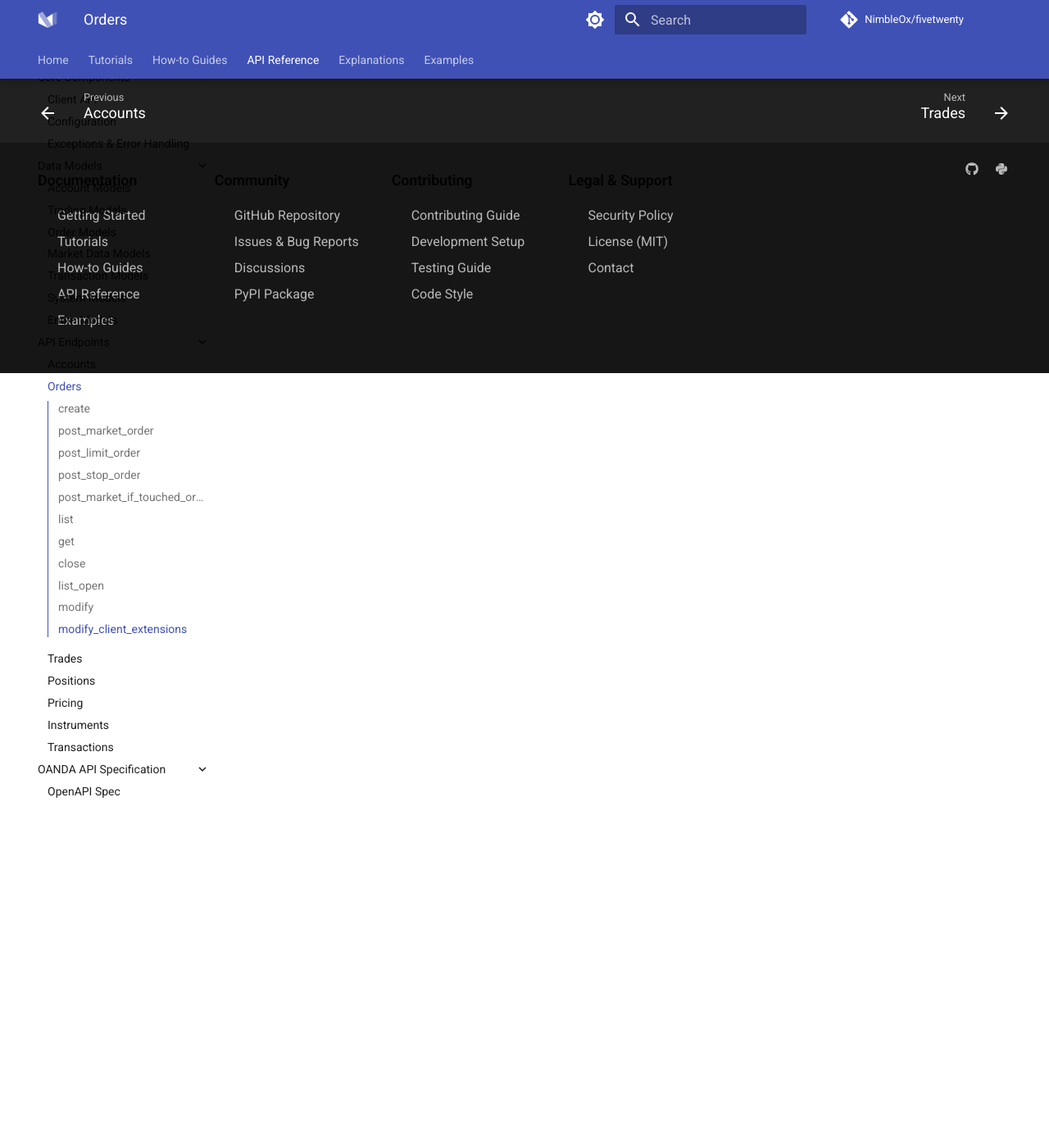
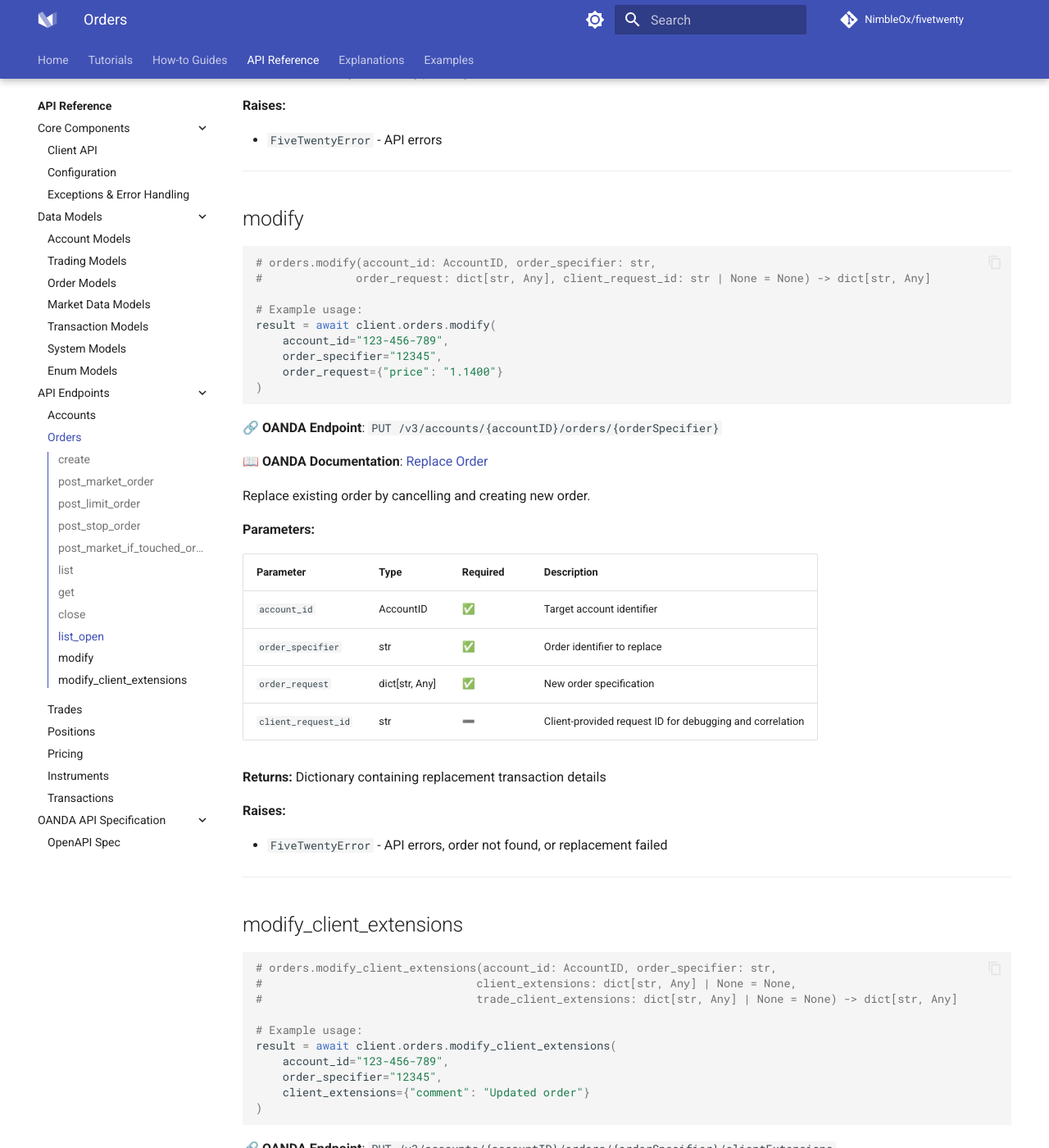
Before and after one commit to NimbleOx/fivetwenty, an MkDocs documentation site: the page built from docs/api-reference/endpoints/orders.md, in a window 1280 px wide and 1400 px high, scrolled down 8921 px. Shown: the whole window at 82% size. Built offline with MkDocs 1.6.1 and Material for MkDocs 9.7.7, drawn with Linux system fonts in a browser that asks for light colours; comment, search, counter and statistics services are not loaded; some of the changed text lies outside the part shown.

Commit message:
Complete API endpoint method signature fixes and import sorting
- Fix all remaining API endpoint method signatures in orders.md and transactions.md
- Convert invalid Python syntax to comments with practical usage examples
- Sort imports alphabetically in enum-models.md
- Add comprehensive example usage for all API endpoint methods

All API reference documentation now has valid Python syntax and proper examples

````diff
--- a/docs/api-reference/endpoints/orders.md
+++ b/docs/api-reference/endpoints/orders.md
@@ -8,7 +8,18 @@
 
 ## create
 ```python
-orders.create(account_id: AccountID, order_request: OrderRequest, timeout: float | None = None, client_request_id: str | None = None) -> OrderResponse
+# orders.create(account_id: AccountID, order_request: OrderRequest,
+#              timeout: float | None = None, client_request_id: str | None = None) -> OrderResponse
+
+# Example usage:
+order_response = await client.orders.create(
+    account_id="123-456-789",
+    order_request=MarketOrderRequest(
+        instrument="EUR_USD",
+        units=1000
+    ),
+    client_request_id="my-order-123"
+)
 ```
 🔗 **OANDA Endpoint**: `POST /v3/accounts/{accountID}/orders`
 
@@ -35,7 +46,19 @@
 
 ## post_market_order
 ```python
-orders.post_market_order(account_id: AccountID, instrument: InstrumentName, units: int | Decimal | str, take_profit: Decimal | None = None, stop_loss: Decimal | None = None, timeout: float | None = None, client_request_id: str | None = None) -> OrderResponse
+# orders.post_market_order(account_id: AccountID, instrument: InstrumentName,
+#                         units: int | Decimal | str, take_profit: Decimal | None = None,
+#                         stop_loss: Decimal | None = None, timeout: float | None = None,
+#                         client_request_id: str | None = None) -> OrderResponse
+
+# Example usage:
+order = await client.orders.post_market_order(
+    account_id="123-456-789",
+    instrument="EUR_USD",
+    units=1000,
+    take_profit=Decimal("1.1500"),
+    stop_loss=Decimal("1.1200")
+)
 ```
 🔗 **OANDA Endpoint**: `POST /v3/accounts/{accountID}/orders`
 
@@ -65,7 +88,18 @@
 
 ## post_limit_order
 ```python
-orders.post_limit_order(account_id: AccountID, instrument: InstrumentName, units: int | Decimal | str, price: Decimal, take_profit: Decimal | None = None, stop_loss: Decimal | None = None, timeout: float | None = None, client_request_id: str | None = None) -> OrderResponse
+# orders.post_limit_order(account_id: AccountID, instrument: InstrumentName,
+#                        units: int | Decimal | str, price: Decimal,
+#                        take_profit: Decimal | None = None, stop_loss: Decimal | None = None,
+#                        timeout: float | None = None, client_request_id: str | None = None) -> OrderResponse
+
+# Example usage:
+order = await client.orders.post_limit_order(
+    account_id="123-456-789",
+    instrument="EUR_USD",
+    units=1000,
+    price=Decimal("1.1350")
+)
 ```
 🔗 **OANDA Endpoint**: `POST /v3/accounts/{accountID}/orders`
 
@@ -97,7 +131,18 @@
 
 ## post_stop_order
 ```python
-orders.post_stop_order(account_id: AccountID, instrument: InstrumentName, units: int | Decimal | str, price: Decimal, take_profit: Decimal | None = None, stop_loss: Decimal | None = None, timeout: float | None = None, client_request_id: str | None = None) -> OrderResponse
+# orders.post_stop_order(account_id: AccountID, instrument: InstrumentName,
+#                       units: int | Decimal | str, price: Decimal,
+#                       take_profit: Decimal | None = None, stop_loss: Decimal | None = None,
+#                       timeout: float | None = None, client_request_id: str | None = None) -> OrderResponse
+
+# Example usage:
+order = await client.orders.post_stop_order(
+    account_id="123-456-789",
+    instrument="EUR_USD",
+    units=1000,
+    price=Decimal("1.1200")
+)
 ```
 🔗 **OANDA Endpoint**: `POST /v3/accounts/{accountID}/orders`
 
@@ -130,7 +175,18 @@
 
 ## post_market_if_touched_order
 ```python
-orders.post_market_if_touched_order(account_id: AccountID, instrument: InstrumentName, units: int | Decimal | str, price: Decimal, take_profit: Decimal | None = None, stop_loss: Decimal | None = None, timeout: float | None = None, client_request_id: str | None = None) -> OrderResponse
+# orders.post_market_if_touched_order(account_id: AccountID, instrument: InstrumentName,
+#                                    units: int | Decimal | str, price: Decimal,
+#                                    take_profit: Decimal | None = None, stop_loss: Decimal | None = None,
+#                                    timeout: float | None = None, client_request_id: str | None = None) -> OrderResponse
+
+# Example usage:
+order = await client.orders.post_market_if_touched_order(
+    account_id="123-456-789",
+    instrument="EUR_USD",
+    units=1000,
+    price=Decimal("1.1400")
+)
 ```
 🔗 **OANDA Endpoint**: `POST /v3/accounts/{accountID}/orders`
 
@@ -163,7 +219,16 @@
 
 ## list
 ```python
-orders.list(account_id: AccountID, ids: list[str] | None = None, state: str = "PENDING", instrument: str | None = None, count: int | None = None, before_id: str | None = None) -> dict[str, Any]
+# orders.list(account_id: AccountID, ids: list[str] | None = None,
+#            state: str = "PENDING", instrument: str | None = None,
+#            count: int | None = None, before_id: str | None = None) -> dict[str, Any]
+
+# Example usage:
+orders = await client.orders.list(
+    account_id="123-456-789",
+    state="PENDING",
+    count=50
+)
 ```
 🔗 **OANDA Endpoint**: `GET /v3/accounts/{accountID}/orders`
 
@@ -192,7 +257,13 @@
 
 ## get
 ```python
-orders.get(account_id: AccountID, order_specifier: str) -> dict[str, Any]
+# orders.get(account_id: AccountID, order_specifier: str) -> dict[str, Any]
+
+# Example usage:
+order = await client.orders.get(
+    account_id="123-456-789",
+    order_specifier="12345"
+)
 ```
 🔗 **OANDA Endpoint**: `GET /v3/accounts/{accountID}/orders/{orderSpecifier}`
 
@@ -217,7 +288,14 @@
 
 ## close
 ```python
-orders.close(account_id: AccountID, order_specifier: str, timeout: float | None = None, client_request_id: str | None = None) -> dict[str, Any]
+# orders.close(account_id: AccountID, order_specifier: str,
+#             timeout: float | None = None, client_request_id: str | None = None) -> dict[str, Any]
+
+# Example usage:
+result = await client.orders.close(
+    account_id="123-456-789",
+    order_specifier="12345"
+)
 ```
 🔗 **OANDA Endpoint**: `PUT /v3/accounts/{accountID}/orders/{orderSpecifier}/cancel`
 
@@ -244,7 +322,10 @@
 
 ## list_open
 ```python
-orders.list_open(account_id: AccountID) -> dict[str, Any]
+# orders.list_open(account_id: AccountID) -> dict[str, Any]
+
+# Example usage:
+open_orders = await client.orders.list_open(account_id="123-456-789")
 ```
 🔗 **OANDA Endpoint**: `GET /v3/accounts/{accountID}/pendingOrders`
 
@@ -268,7 +349,15 @@
 
 ## modify
 ```python
-orders.modify(account_id: AccountID, order_specifier: str, order_request: dict[str, Any], client_request_id: str | None = None) -> dict[str, Any]
+# orders.modify(account_id: AccountID, order_specifier: str,
+#              order_request: dict[str, Any], client_request_id: str | None = None) -> dict[str, Any]
+
+# Example usage:
+result = await client.orders.modify(
+    account_id="123-456-789",
+    order_specifier="12345",
+    order_request={"price": "1.1400"}
+)
 ```
 🔗 **OANDA Endpoint**: `PUT /v3/accounts/{accountID}/orders/{orderSpecifier}`
 
@@ -295,7 +384,16 @@
 
 ## modify_client_extensions
 ```python
-orders.modify_client_extensions(account_id: AccountID, order_specifier: str, client_extensions: dict[str, Any] | None = None, trade_client_extensions: dict[str, Any] | None = None) -> dict[str, Any]
+# orders.modify_client_extensions(account_id: AccountID, order_specifier: str,
+#                                client_extensions: dict[str, Any] | None = None,
+#                                trade_client_extensions: dict[str, Any] | None = None) -> dict[str, Any]
+
+# Example usage:
+result = await client.orders.modify_client_extensions(
+    account_id="123-456-789",
+    order_specifier="12345",
+    client_extensions={"comment": "Updated order"}
+)
 ```
 🔗 **OANDA Endpoint**: `PUT /v3/accounts/{accountID}/orders/{orderSpecifier}/clientExtensions`
 
````
Also changed, not shown: docs/api-reference/endpoints/transactions.md (+52 -6 lines), docs/api-reference/models/enum-models.md (+2 -2 lines).
